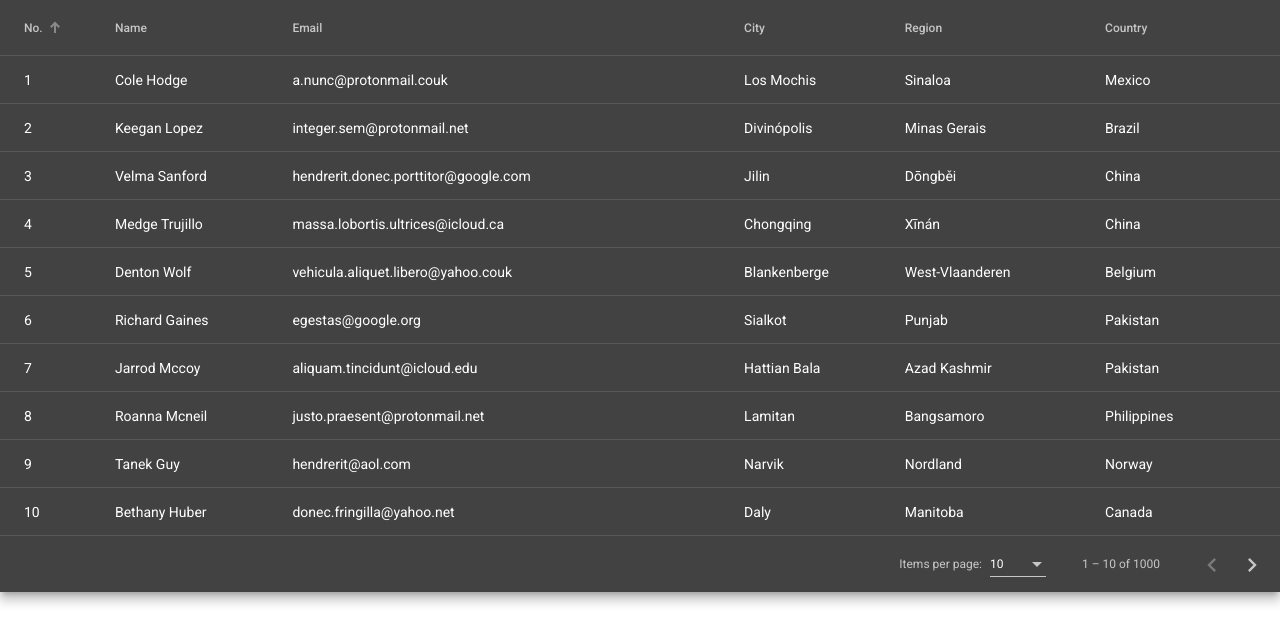
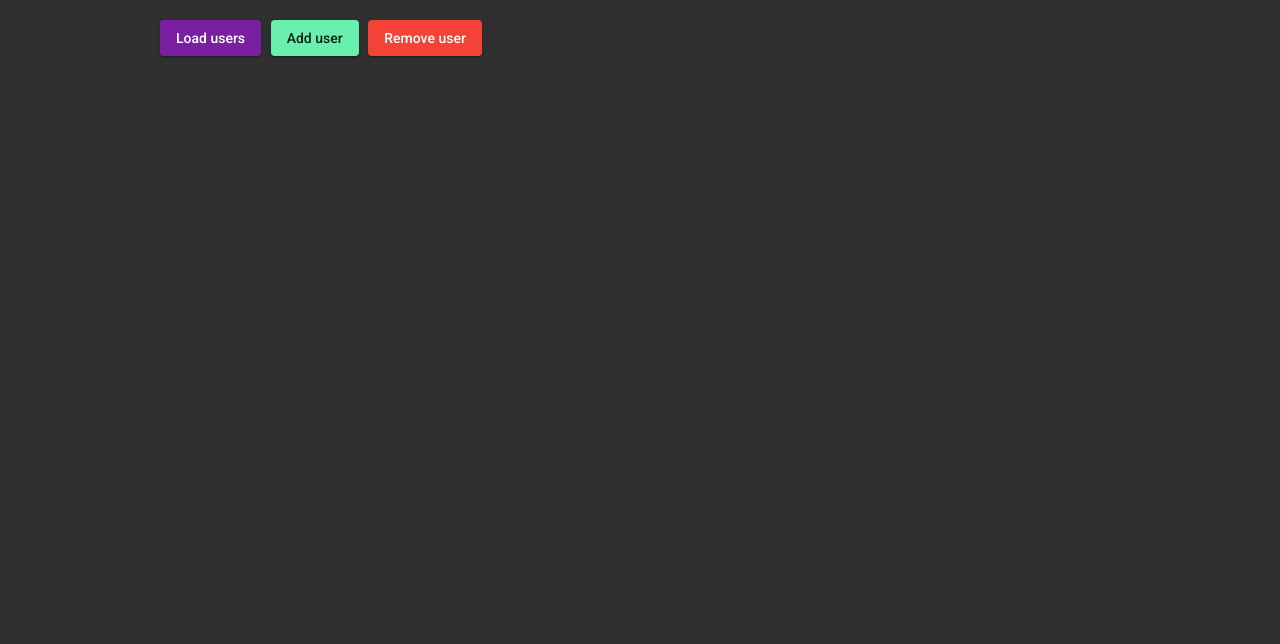
Before and after one commit to Szwajowy/swift-recrutation, an Angular app: page / in a window 1280 px wide. Shown: the top 644 px of the page. Built offline with nearby package versions, Linux system fonts and the light colour scheme; data requests are answered from the project's data file.

Commit message:
Load users on click

```diff
--- a/src/app/app.component.html
+++ b/src/app/app.component.html
@@ -1 +1,3 @@
-<app-users class="users"></app-users>
+<div class="container">
+  <app-users class="users"></app-users>
+</div>
--- a/src/app/app.component.scss
+++ b/src/app/app.component.scss
@@ -0,0 +1,5 @@
+.container {
+  width: 960px;
+  margin: 0 auto;
+  padding: 20px;
+}
--- a/src/app/users/pages/users/users.component.html
+++ b/src/app/users/pages/users/users.component.html
@@ -1 +1,11 @@
-<app-users-table [data]="users"></app-users-table>
+<div class="buttons-wrapper">
+  <button mat-raised-button color="primary" (click)="onLoadUsers()">
+    Load users
+  </button>
+  <button mat-raised-button color="accent">Add user</button>
+  <button mat-raised-button color="warn">Remove user</button>
+</div>
+<div class="content">
+  <app-users-table *ngIf="users" [data]="users"></app-users-table>
+  <mat-spinner class="center-spinner" *ngIf="loading"></mat-spinner>
+</div>
--- a/src/app/users/pages/users/users.component.scss
+++ b/src/app/users/pages/users/users.component.scss
@@ -0,0 +1,19 @@
+.buttons-wrapper {
+  margin-bottom: 1.2rem;
+  display: flex;
+  flex-flow: row nowrap;
+  gap: 0.6rem;
+}
+
+.content {
+  position: relative;
+  width: 100%;
+  min-height: 600px;
+
+  .center-spinner {
+    position: absolute;
+    top: 50%;
+    left: 50%;
+    transform: translate(-50%, -50%);
+  }
+}
--- a/src/app/users/pages/users/users.component.ts
+++ b/src/app/users/pages/users/users.component.ts
@@ -11,22 +11,23 @@
 export class UsersComponent implements OnInit, OnDestroy {
   private destroy$ = new Subject();
   users!: User[];
+  loading = false;
 
   constructor(private usersService: UsersService) {}
 
-  ngOnInit(): void {
-    this.loadUsers();
-  }
+  ngOnInit(): void {}
 
   ngOnDestroy(): void {
     this.destroy$.next(null);
   }
 
-  loadUsers(): void {
+  onLoadUsers(): void {
+    this.loading = true;
     this.usersService
       .getAllUsers()
       .pipe(takeUntil(this.destroy$))
       .subscribe((users) => {
+        this.loading = false;
         this.users = users;
       });
   }
--- a/src/index.html
+++ b/src/index.html
@@ -1,16 +1,22 @@
-<!doctype html>
+<!DOCTYPE html>
 <html lang="en">
-<head>
-  <meta charset="utf-8">
-  <title>SwiftRecrutation</title>
-  <base href="/">
-  <meta name="viewport" content="width=device-width, initial-scale=1">
-  <link rel="icon" type="image/x-icon" href="favicon.ico">
-  <link rel="preconnect" href="https://fonts.gstatic.com">
-  <link href="https://fonts.googleapis.com/css2?family=Roboto:wght@300;400;500&display=swap" rel="stylesheet">
-  <link href="https://fonts.googleapis.com/icon?family=Material+Icons" rel="stylesheet">
-</head>
-<body class="mat-typography">
-  <app-root></app-root>
-</body>
+  <head>
+    <meta charset="utf-8" />
+    <title>SwiftRecrutation</title>
+    <base href="/" />
+    <meta name="viewport" content="width=device-width, initial-scale=1" />
+    <link rel="icon" type="image/x-icon" href="favicon.ico" />
+    <link rel="preconnect" href="https://fonts.gstatic.com" />
+    <link
+      href="https://fonts.googleapis.com/css2?family=Roboto:wght@300;400;500&display=swap"
+      rel="stylesheet"
+    />
+    <link
+      href="https://fonts.googleapis.com/icon?family=Material+Icons"
+      rel="stylesheet"
+    />
+  </head>
+  <body class="mat-typography mat-app-background">
+    <app-root></app-root>
+  </body>
 </html>
```
Also changed, not shown: src/app/users/users.module.ts (+10 -1 lines).
